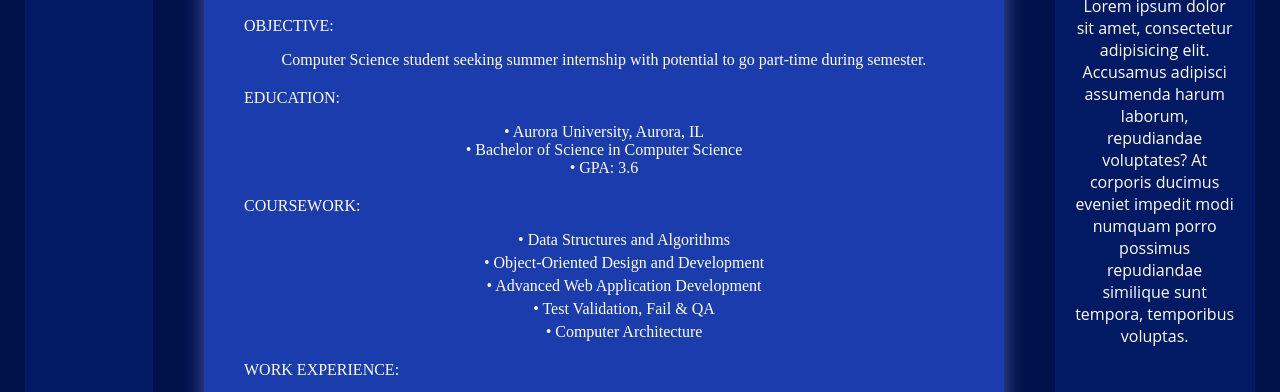
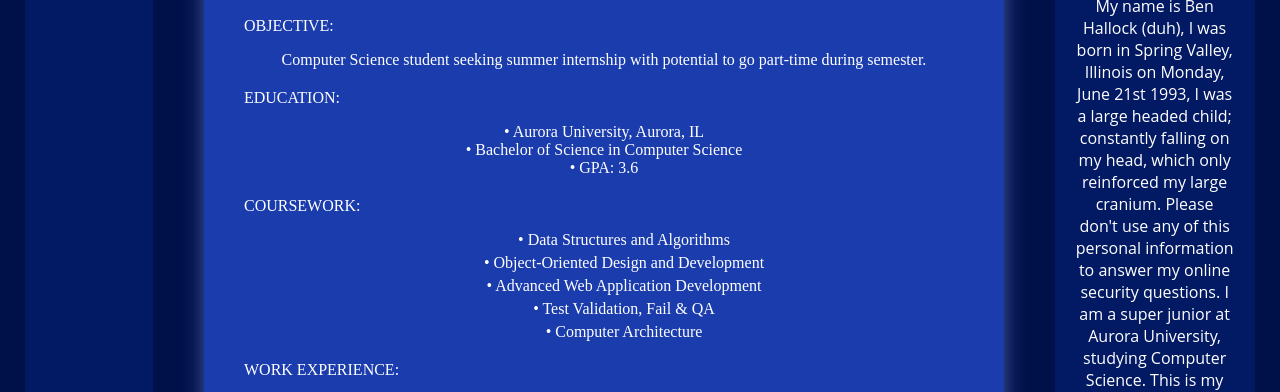
Before and after one commit to benjaminhallock/benjaminhallock.github.io, a website: page index.html in a window 1280 px wide. Shown: the part 386-778 px from the top of the page. Drawn offline with Linux system fonts and the light colour scheme.

Commit message:
Update index.html
fixed description

```diff
--- a/index.html
+++ b/index.html
@@ -75,7 +75,7 @@
   </div>
   <div class="column right">
     <img id="comic" src="img/face.jpeg" alt="Benjamin's Face">
-    <p>Lorem ipsum dolor sit amet, consectetur adipisicing elit. Accusamus adipisci assumenda harum laborum, repudiandae voluptates? At corporis ducimus eveniet impedit modi numquam porro possimus repudiandae similique sunt tempora, temporibus voluptas.</p>
+    <p>My name is Ben Hallock (duh), I was born in Spring Valley, Illinois on Monday, June 21st 1993, I was a large headed child; constantly falling on my head, which only reinforced my large cranium. Please don't use any of this personal information to answer my online security questions. I am a super junior at Aurora University, studying Computer Science. This is my second time studying computer science, I dropped out of SIU:C film school to pursue programming in Chicago at the now deceased Mobile Makers Academy run by legendary Don Bora, and creator of Homebrew, Max Howell (@mxcl). I am a huge fan of of the native Chicago band, Fall Out Boy (concert shown below), I like to cook and hike, I have a white siberian husky named Luna at home, and I currently live with two cats Nova & Aurora and my girlfriend Alexis, in downtown Aurora. I'm currently pursuing a career in software development, and I'm looking for an internship for the summer of 2022. I'm currently experimenting with Stable Diffusion and other generative art techniques, and I'm writing half of this description with AI assistant Github Copilot. rawrXDttylkthxbye<3</p>
   </div>
 </div>
 </body>
```
